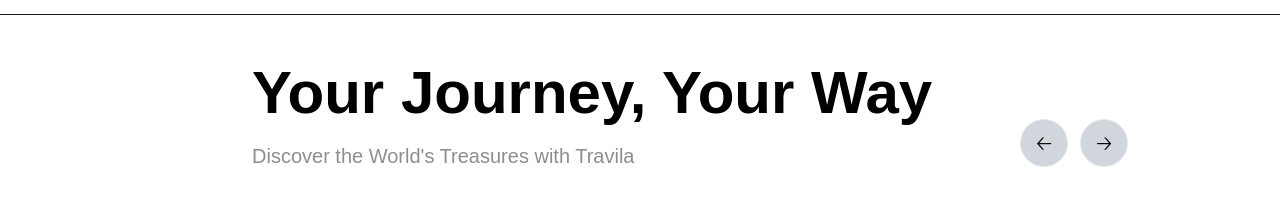
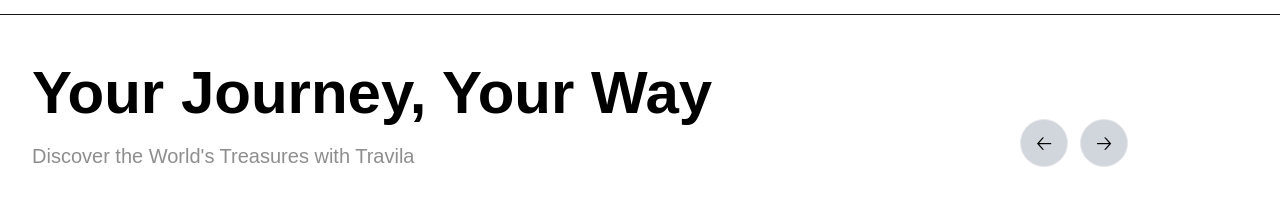
Before and after one commit to RoshanaGhemoshu/Travila, a Next.js app: page / in a window 1280 px wide. Shown: the part 251-467 px from the top of the page. Built offline with nearby package versions, Linux system fonts and the light colour scheme; grey boxes are pictures that could not be loaded.

Commit message:
Update page.js

```diff
--- a/src/app/page.js
+++ b/src/app/page.js
@@ -273,7 +273,7 @@ export default function TravilaWebsite() {
 <div className="w-full px-4 sm:px-6 lg:px-8">
   {/* Hero Title */}
   <div className="mb-8 sm:mb-12 flex flex-col sm:flex-row items-start justify-between gap-4 mt-10">
-  <div style={{paddingLeft: '220px'}} >
+  <div>
     <h1 className="text-3xl sm:text-5xl lg:text-6xl text-black font-bold mb-3 leading-tight">
       Your Journey, Your Way
     </h1>
```
